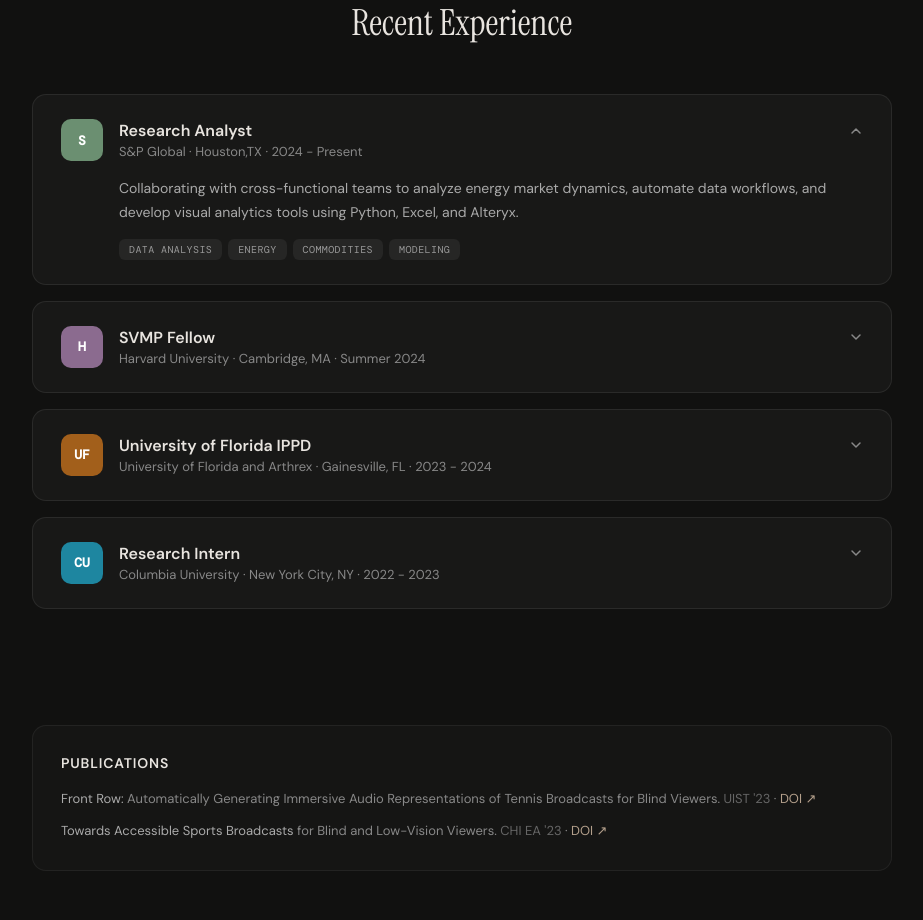
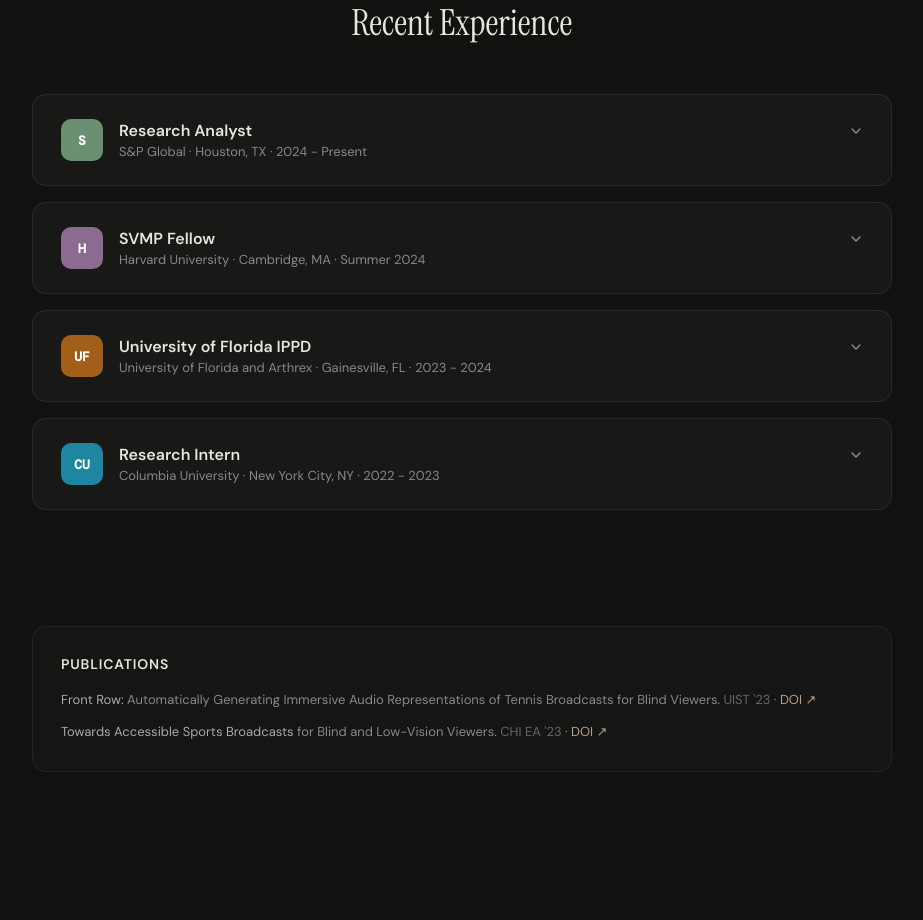
Before and after one commit to Gucci135/Conrad-Portfolio, a React (Vite) app: page / in a window 1280 px wide. Shown: the part 1420-2340 px from the top of the page, without its empty margins (178-1101 px from the left). Built offline with nearby package versions, Linux system fonts and the light colour scheme; a web font is replaced by a local one.

Commit message:
Added some formatting and made the recent experience cards closed when site is first loaded

```diff
--- a/src/App.jsx
+++ b/src/App.jsx
@@ -6,7 +6,7 @@
   {
     role: "Research Analyst",
     company: "S&P Global",
-    location: "Houston,TX",
+    location: "Houston, TX",
     period: "2024 - Present",
     description: "Collaborating with cross-functional teams to analyze energy market dynamics, automate data workflows, and develop visual analytics tools using Python, Excel, and Alteryx.",
     tags: ["Data Analysis", "Energy", "Commodities", "Modeling"],
@@ -299,7 +299,7 @@
 
 /* --- EXPERIENCE CARD --- */
 function ExperienceCard({ item, index, t }) {
-  const [open, setOpen] = useState(index === 0);
+  const [open, setOpen] = useState(false);
   return (
     <FadeIn delay={index * 0.08}>
       <div onClick={() => setOpen(!open)}
```
